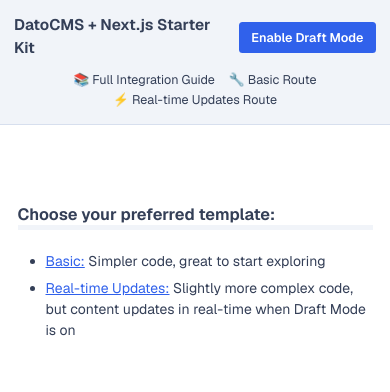
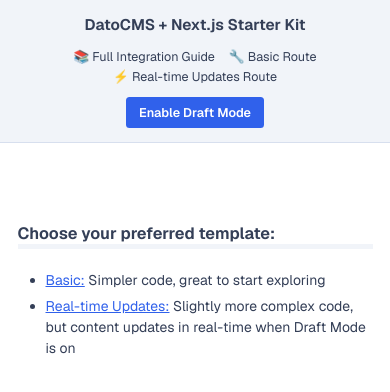
Before and after one commit to datocms/nextjs-starter-kit, a Next.js app: page / in a window 390 px wide. Shown: the top 392 px of the page. Built offline with nearby package versions, Linux system fonts and the light colour scheme; what gql.tada would draw is missing.

Commit message:
CSS, again

```diff
--- a/src/app/global.css
+++ b/src/app/global.css
@@ -349,36 +349,17 @@
   background: var(--bg-subtle);
   border-bottom: 1px solid var(--bg-border);
 
-  @media screen and (min-width: 1250px) {
+  /* Default: single-line flex layout */
   display: flex;
   align-items: center;
   padding: 0.3rem 1.25rem;
   gap: 2rem;
-  }
-
-  @media screen and (max-width: 1249px) {
-    display: grid;
-    grid-template-columns: 1fr auto;
-    grid-template-areas:
-      'title button'
-      'nav nav';
-    align-items: center;
-    padding: 1rem;
-    gap: 0.75rem;
-  }
 
   h1 {
     font-size: 1.1em;
     padding-bottom: 0;
     border-bottom: 0;
-
-    @media screen and (min-width: 1250px) {
     flex: 1;
-    }
-
-    @media screen and (max-width: 1249px) {
-      grid-area: title;
-    }
   }
 
   nav {
@@ -387,15 +368,7 @@
     align-items: center;
     justify-content: center;
     font-size: 0.9em;
-
-    @media screen and (min-width: 1250px) {
     gap: 0.1rem 2rem;
-    }
-
-    @media screen and (max-width: 1249px) {
-      grid-area: nav;
-      gap: 0.1rem 1rem;
-    }
 
     a {
       text-decoration: none;
@@ -408,9 +381,6 @@
   }
 
   button {
-    @media screen and (max-width: 1249px) {
-      grid-area: button;
-    }
     border: 0;
     background: var(--bg-accent);
     font-family: inherit;
@@ -458,6 +428,80 @@
     &:hover,
     &:focus {
       background: oklch(from var(--bg-accent) calc(l - 0.05) c h);
+    }
+  }
+}
+
+/*
+ * Responsive header layout using :has() quantity queries.
+ * - 3 links: switches to 2-row layout at 1050px
+ * - 1-2 links: switches to 2-row layout at 630px
+ * - All: switches to fully stacked (3-row) at 480px
+ */
+
+@media (max-width: 1050px) {
+  header:has(nav > :nth-child(3)) {
+    display: grid;
+    grid-template-columns: 1fr auto;
+    grid-template-areas:
+      'title button'
+      'nav nav';
+    padding: 1rem;
+    gap: 0.75rem;
+
+    h1 {
+      grid-area: title;
+    }
+
+    nav {
+      grid-area: nav;
+      gap: 0.1rem 1rem;
+    }
+
+    button {
+      grid-area: button;
+    }
+  }
+}
+
+@media (max-width: 630px) {
+  header {
+    display: grid;
+    grid-template-columns: 1fr auto;
+    grid-template-areas:
+      'title button'
+      'nav nav';
+    padding: 1rem;
+    gap: 0.75rem;
+
+    h1 {
+      grid-area: title;
+    }
+
+    nav {
+      grid-area: nav;
+      gap: 0.1rem 1rem;
+    }
+
+    button {
+      grid-area: button;
+    }
+  }
+}
+
+/* All headers: fully stacked at 480px */
+@media (max-width: 480px) {
+  header,
+  header:has(nav > :nth-child(3)) {
+    grid-template-columns: 1fr;
+    grid-template-areas:
+      'title'
+      'nav'
+      'button';
+    text-align: center;
+
+    button {
+      justify-self: center;
     }
   }
 }
```
Lines whose indentation alone changed are shown as unchanged.
